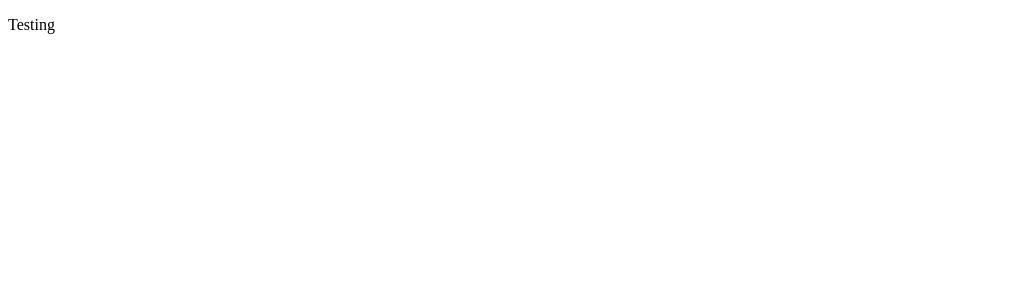
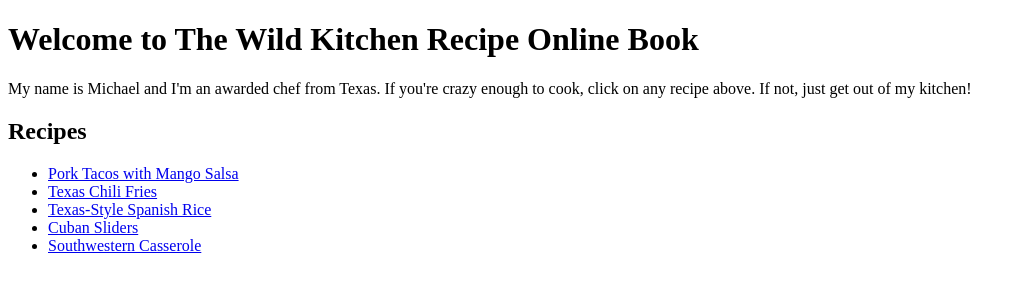
Before and after one commit to wavesinaroom/my_odin_project_recipes, a plain HTML site: page index.html in a window 1280 px wide. Shown: the whole page, without its empty margins (0-1025 px from the left). Drawn offline with Linux system fonts and the light colour scheme.

Commit message:
[Feature] Add links to recipes html files in index.html

```diff
--- a/index.html
+++ b/index.html
@@ -5,6 +5,15 @@
     <meta charset="utf-8">
   </header>
   <body>
-    <p>Testing</p>
+    <h1>Welcome to The Wild Kitchen Recipe Online Book</h1>
+    <p>My name is Michael and I'm an awarded chef from Texas. If you're crazy enough to cook, click on any recipe above. If not, just get out of my kitchen!</p>
+    <h2>Recipes</h2>
+      <ul>
+        <li> <a href="#">Pork Tacos with Mango Salsa</a> </li>
+        <li> <a href="#">Texas Chili Fries</a> </li>
+        <li> <a href="#">Texas-Style Spanish Rice</a> </li>
+        <li> <a href="#">Cuban Sliders</a> </li>
+        <li> <a href="#">Southwestern Casserole</a> </li>
+      </ul>
   </body>
 </html>
```
Also changed, not shown: recipes/cuban-sliders.html (added), recipes/pork-tacos.html (added), recipes/southwestern-casserole.html (added), recipes/texas-chili.html (added), recipes/texas-style.html (added).
